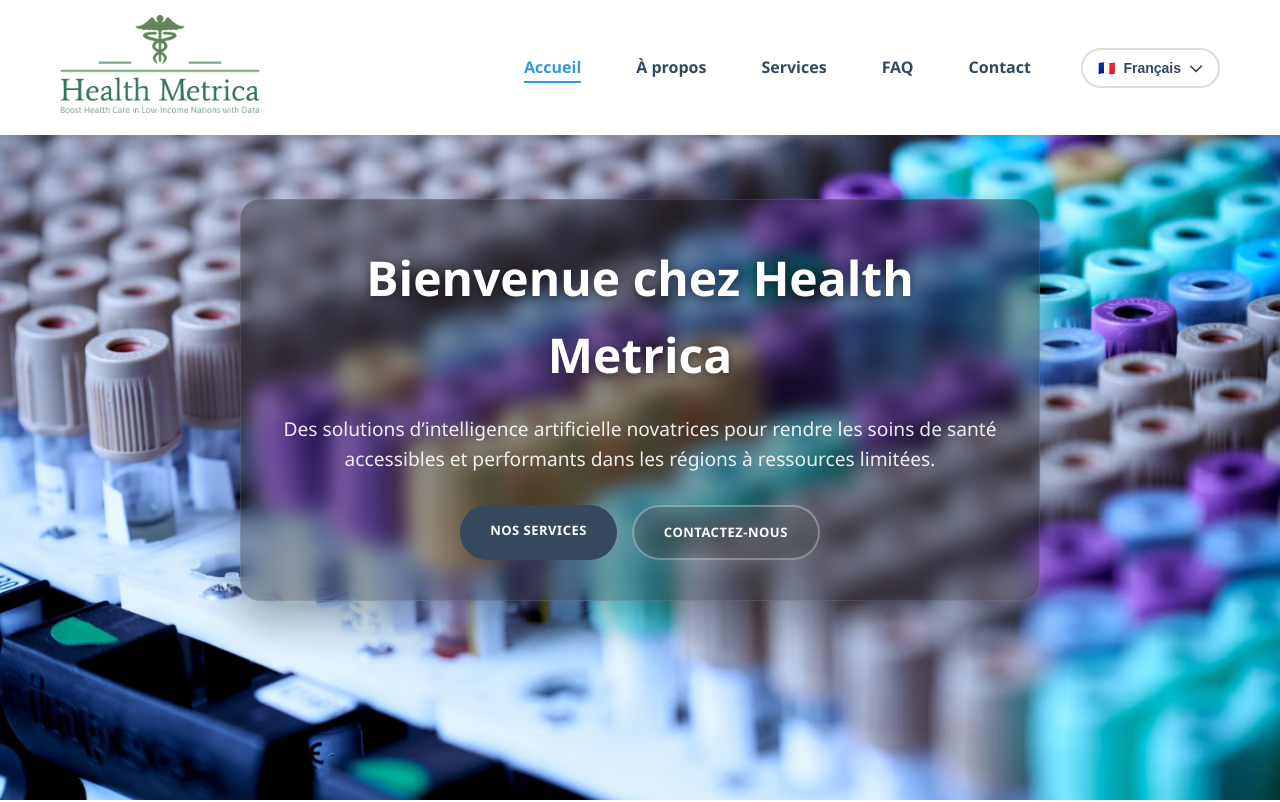
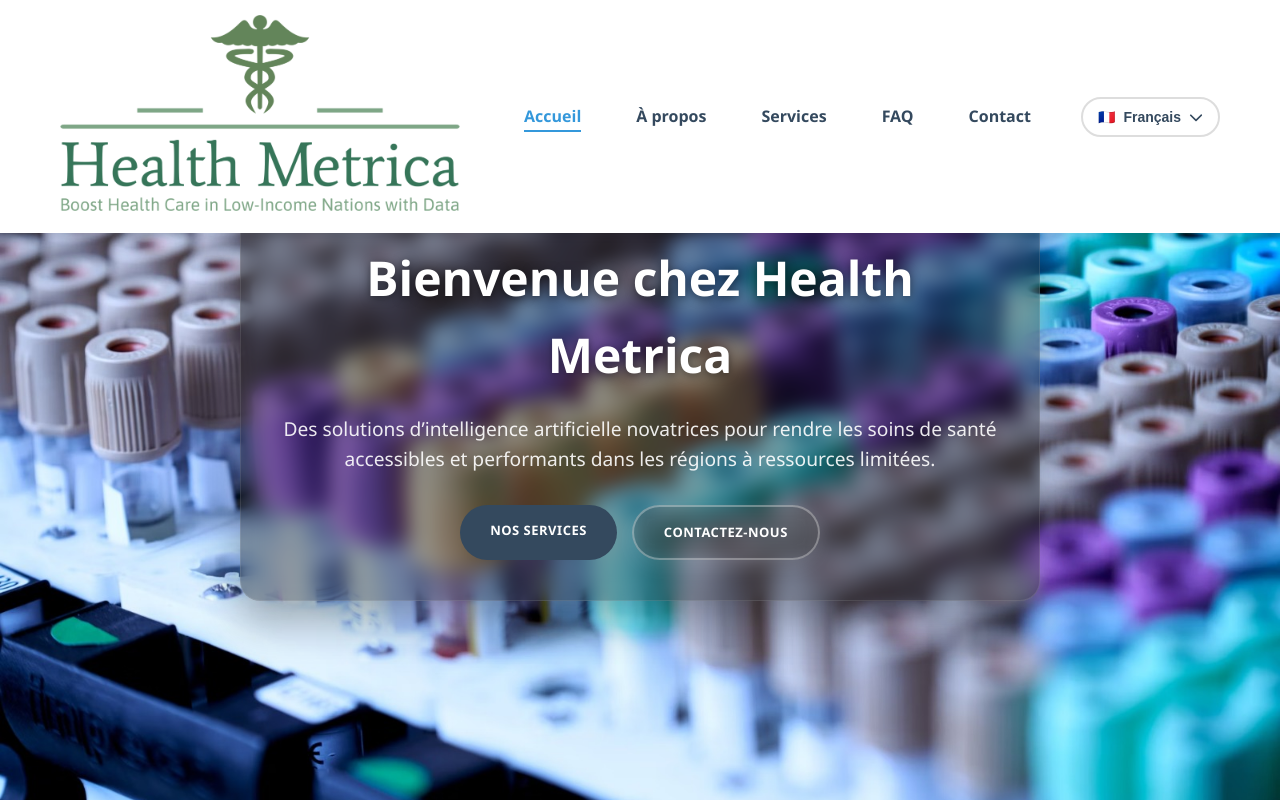
Before and after one commit to HealthMetrica/healthmetrica.github.io, a plain HTML site: page index.html in a window 1280 px wide. Shown: the top 802 px of the page. Drawn offline with Linux system fonts and the light colour scheme.

Commit message:
Update index.html
Logo size

```diff
--- a/index.html
+++ b/index.html
@@ -20,7 +20,7 @@
         </div>
         <style>
 .logo img {
-    max-width: 200px; /* adjust to preferred width */
+    max-width: 400px; /* adjust to preferred width */
     height: auto;     /* maintain aspect ratio */
 }
 </style>
```
